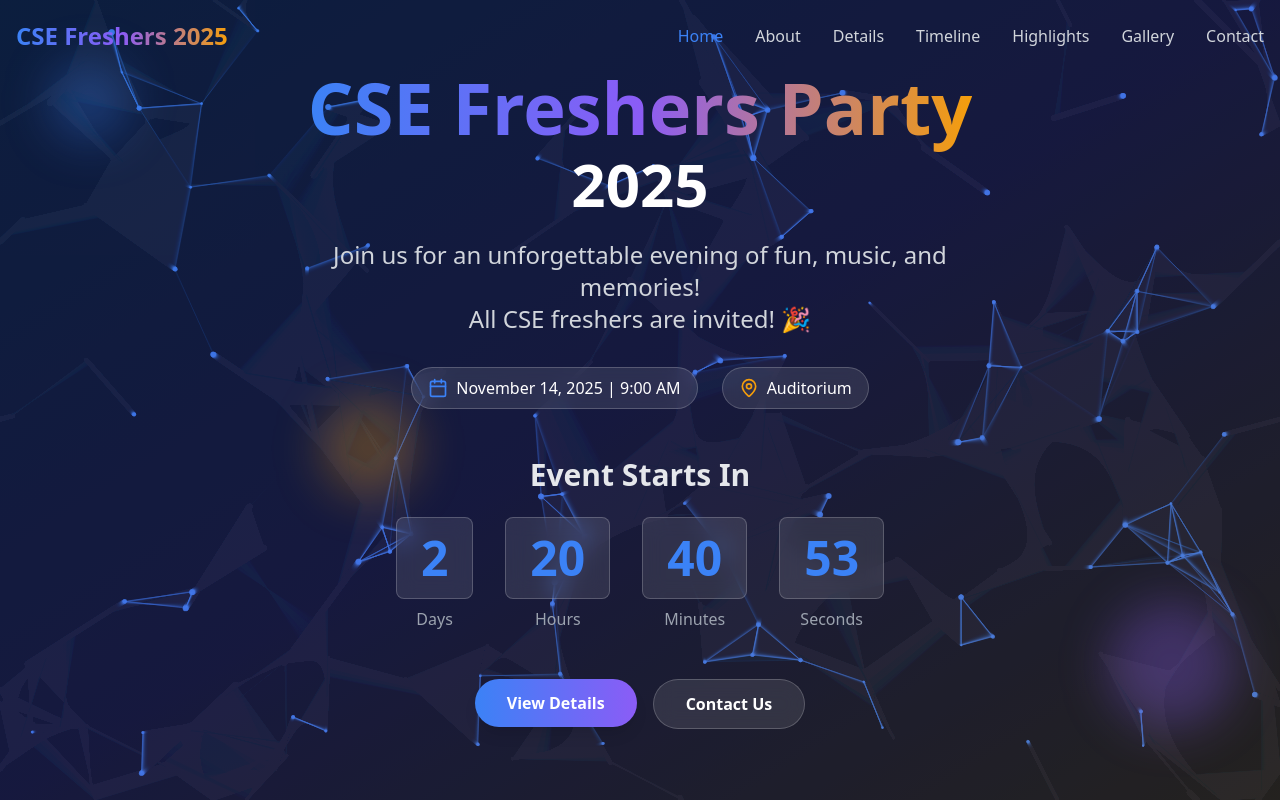
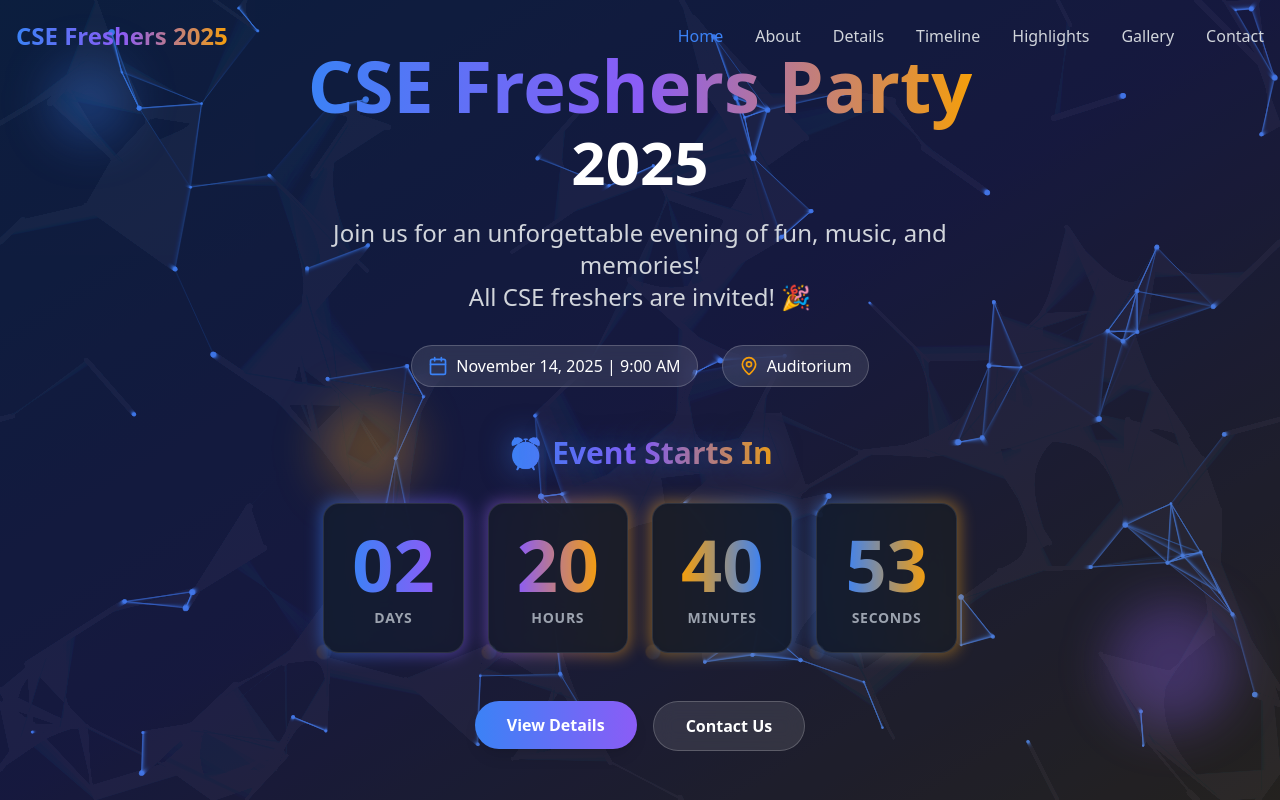
Before and after one commit to ItsVikasA/Freshers, a Next.js app: page / in a window 1280 px wide. Shown: the top 800 px of the page. Built offline with nearby package versions, Linux system fonts and the light colour scheme.

Commit message:
Redesign countdown timer with innovative glowing gradient effects

```diff
--- a/src/components/Hero.tsx
+++ b/src/components/Hero.tsx
@@ -11,31 +11,66 @@ const Hero = () => {
 
   const renderer = ({ days, hours, minutes, seconds, completed }: any) => {
     if (completed) {
-      return <span className="text-4xl font-bold">Event is Live! 🎉</span>
+      return (
+        <motion.div
+          className="text-4xl md:text-6xl font-bold"
+          animate={{ scale: [1, 1.05, 1] }}
+          transition={{ duration: 2, repeat: Infinity }}
+        >
+          <span className="bg-gradient-to-r from-primary via-secondary to-accent bg-clip-text text-transparent">
+            Event is Live! 🎉
+          </span>
+        </motion.div>
+      )
     } else {
       return (
-        <div className="flex gap-4 md:gap-8 justify-center">
+        <div className="flex gap-2 sm:gap-3 md:gap-6 justify-center flex-wrap">
           {[
-            { value: days, label: 'Days' },
-            { value: hours, label: 'Hours' },
-            { value: minutes, label: 'Minutes' },
-            { value: seconds, label: 'Seconds' },
+            { value: days, label: 'Days', color: 'from-primary to-secondary' },
+            { value: hours, label: 'Hours', color: 'from-secondary to-accent' },
+            { value: minutes, label: 'Minutes', color: 'from-accent to-primary' },
+            { value: seconds, label: 'Seconds', color: 'from-primary to-accent' },
           ].map((item, index) => (
             <motion.div
               key={item.label}
-              initial={{ opacity: 0, scale: 0 }}
-              animate={{ opacity: 1, scale: 1 }}
-              transition={{ delay: index * 0.1 + 0.5 }}
-              className="flex flex-col items-center"
+              initial={{ opacity: 0, scale: 0, rotateY: 180 }}
+              animate={{ opacity: 1, scale: 1, rotateY: 0 }}
+              transition={{
+                delay: index * 0.15 + 0.5,
+                type: "spring",
+                stiffness: 200
+              }}
+              className="relative group"
             >
-              <div className="glass-effect px-4 md:px-6 py-3 md:py-4 rounded-lg">
-                <span className="text-3xl md:text-5xl font-bold font-orbitron text-primary">
-                  {item.value}
+              {/* Glowing border effect */}
+              <div className={`absolute -inset-0.5 bg-gradient-to-r ${item.color} rounded-2xl blur opacity-60 group-hover:opacity-100 transition duration-1000 group-hover:duration-200 animate-pulse`}></div>
+
+              {/* Timer box */}
+              <div className="relative flex flex-col items-center bg-gray-900/90 backdrop-blur-xl px-3 sm:px-5 md:px-7 py-4 sm:py-5 md:py-6 rounded-2xl border border-white/10 hover:border-white/30 transition-all duration-300 hover:scale-110 hover:-translate-y-2">
+                {/* Number with animated gradient */}
+                <motion.span
+                  className={`text-3xl sm:text-4xl md:text-6xl lg:text-7xl font-bold font-orbitron bg-gradient-to-r ${item.color} bg-clip-text text-transparent mb-1 sm:mb-2`}
+                  animate={{
+                    backgroundPosition: ['0% 50%', '100% 50%', '0% 50%'],
+                  }}
+                  transition={{
+                    duration: 3,
+                    repeat: Infinity,
+                    ease: "linear"
+                  }}
+                >
+                  {String(item.value).padStart(2, '0')}
+                </motion.span>
+
+                {/* Label */}
+                <span className="text-[10px] sm:text-xs md:text-sm uppercase tracking-wider text-gray-400 font-semibold">
+                  {item.label}
                 </span>
+
+                {/* Decorative dots */}
+                <div className="absolute -top-1 -right-1 w-2 h-2 bg-gradient-to-r from-primary to-secondary rounded-full animate-ping"></div>
+                <div className="absolute -bottom-1 -left-1 w-2 h-2 bg-gradient-to-r from-accent to-primary rounded-full animate-ping" style={{ animationDelay: '0.5s' }}></div>
               </div>
-              <span className="text-sm md:text-base text-gray-400 mt-2">
-                {item.label}
-              </span>
             </motion.div>
           ))}
         </div>
@@ -99,14 +134,26 @@ const Hero = () => {
 
           {/* Countdown Timer */}
           <motion.div
-            className="mb-8 sm:mb-12 px-4"
+            className="mb-8 sm:mb-12 px-2 sm:px-4"
             initial={{ opacity: 0, scale: 0.9 }}
             animate={{ opacity: 1, scale: 1 }}
             transition={{ delay: 0.8 }}
           >
-            <h2 className="text-xl sm:text-2xl md:text-3xl font-semibold mb-4 sm:mb-6 text-gray-200">
-              Event Starts In
-            </h2>
+            <motion.h2
+              className="text-xl sm:text-2xl md:text-3xl font-semibold mb-6 sm:mb-8"
+              animate={{
+                textShadow: [
+                  '0 0 20px rgba(147, 51, 234, 0.5)',
+                  '0 0 30px rgba(59, 130, 246, 0.5)',
+                  '0 0 20px rgba(147, 51, 234, 0.5)',
+                ]
+              }}
+              transition={{ duration: 2, repeat: Infinity }}
+            >
+              <span className="bg-gradient-to-r from-primary via-secondary to-accent bg-clip-text text-transparent">
+                ⏰ Event Starts In
+              </span>
+            </motion.h2>
             <Countdown date={eventDate} renderer={renderer} />
           </motion.div>
 
```
